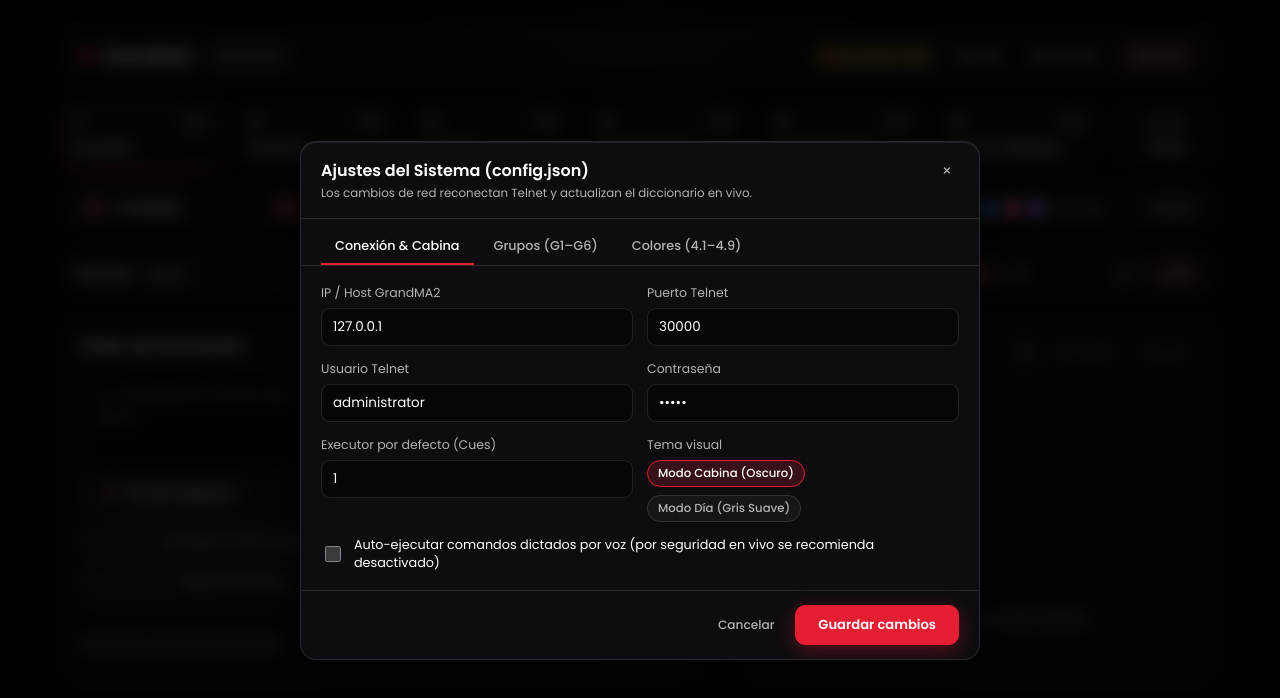
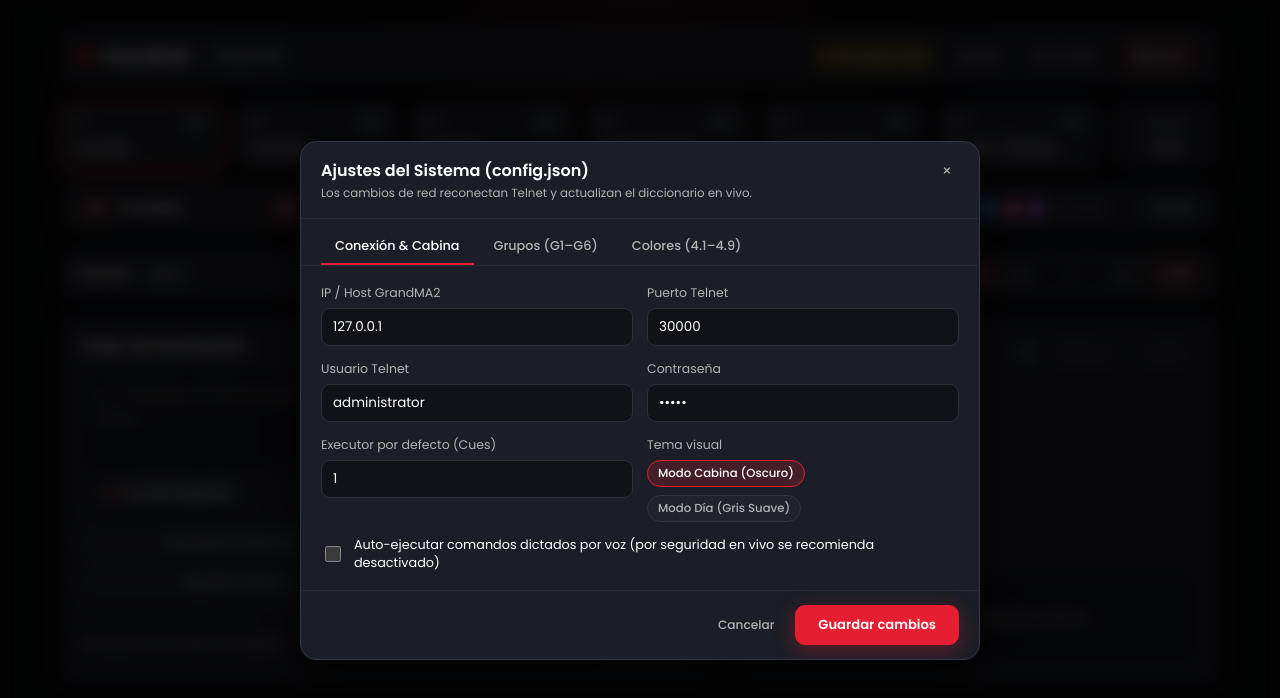
Before and after one commit to Star-dust25/agente-luces-ma2, a React (Vite) app in the folder frontend/: page / in a window 1280 px wide. Both pictures are taken after a click on the button "Ajustes". Shown: the top 698 px of the page. Built offline with nearby package versions, Linux system fonts and the light colour scheme.

Commit message:
style(ui): mejora contraste de superficies y jerarquia gris en modo cabina

```diff
--- a/frontend/src/styles.css
+++ b/frontend/src/styles.css
@@ -1,18 +1,18 @@
 :root {
-  --negro: #000000;
+  --negro: #0a0b0e;
   --carmesi: #e61e32;
   --blanco: #ffffff;
   --gris-acero: #b3b3b3;
   --verde-ok: #22c55e;
   --ambar-alerta: #f59e0b;
 
-  --cristal-bg: rgba(18, 18, 20, 0.72);
-  --cristal-borde: rgba(255, 255, 255, 0.11);
-  --cristal-hover: rgba(255, 255, 255, 0.06);
-  --superficie-input: rgba(0, 0, 0, 0.52);
-  --superficie-sutil: rgba(255, 255, 255, 0.04);
-  --pista-vacia: #262626;
-  --modal-bg: rgba(14, 14, 18, 0.96);
+  --cristal-bg: #16181e;
+  --cristal-borde: #272b35;
+  --cristal-hover: #1c1f27;
+  --superficie-input: #101217;
+  --superficie-sutil: #20232c;
+  --pista-vacia: #2b303b;
+  --modal-bg: #1b1e26;
 
   font-family: 'Poppins', system-ui, -apple-system, sans-serif;
   color: var(--blanco);
@@ -153,9 +153,7 @@ input:focus-visible {
   -webkit-backdrop-filter: blur(24px) saturate(140%);
   border: 1px solid var(--cristal-borde);
   border-radius: 16px;
-  box-shadow:
-    0 16px 40px rgba(0, 0, 0, 0.65),
-    inset 0 1px 0 rgba(255, 255, 255, 0.08);
+  box-shadow: 0 6px 18px rgba(0, 0, 0, 0.42);
 }
 
 /* Cabecera */
@@ -533,7 +531,7 @@ input:focus-visible {
   padding: 15px;
   border: 1px solid var(--cristal-borde);
   border-radius: 16px;
-  background: #111114;
+  background: #1b1e26;
   color: var(--blanco);
   box-shadow: 0 16px 48px rgba(0, 0, 0, 0.38);
   display: flex;
@@ -1426,6 +1424,66 @@ input:focus-visible {
   text-overflow: ellipsis;
 }
 
+/* Jerarquía de superficies para Modo Oscuro (Cabina) sin alterar Modo Día */
+.lienzo:not([data-tema='dia']) .badge-sutil,
+.lienzo:not([data-tema='dia']) .chip-nivel:not(.activo),
+.rueda-panel:not([data-tema='dia']) .chip-nivel,
+.lienzo:not([data-tema='dia']) .boton-microfono:not(.escuchando):not(.transcribiendo),
+.lienzo:not([data-tema='dia']) .chip:not(.chip-sugerida),
+.lienzo:not([data-tema='dia']) .codigo-pill,
+.lienzo:not([data-tema='dia']) .vista-previa-inline code,
+.lienzo:not([data-tema='dia']) .item-actividad {
+  background: var(--superficie-sutil);
+  border-color: #313643;
+}
+
+.lienzo:not([data-tema='dia']) .chip-nivel:not(.activo):hover:not(:disabled),
+.rueda-panel:not([data-tema='dia']) .chip-nivel:hover:not(:disabled),
+.lienzo:not([data-tema='dia']) .boton-microfono:not(.escuchando):not(.transcribiendo):hover:not(:disabled),
+.lienzo:not([data-tema='dia']) .badge-toggle:hover {
+  background: #292d38;
+}
+
+.lienzo:not([data-tema='dia']) .chip:not(.chip-sugerida):hover {
+  background: #292d38;
+  border-color: rgba(230, 30, 50, 0.55);
+  color: var(--blanco);
+}
+
+.lienzo:not([data-tema='dia']) .barra-voz {
+  background: #16181e;
+  border-top: 1px solid #2b303b;
+}
+
+.lienzo:not([data-tema='dia']) .area-texto-con-voz,
+.lienzo:not([data-tema='dia']) .input-cue-compacto,
+.lienzo:not([data-tema='dia']) .campo-form input,
+.lienzo:not([data-tema='dia']) .fila-editable input,
+.lienzo:not([data-tema='dia']) .vacio {
+  background: var(--superficie-input);
+  border: 1px solid #2b303b;
+}
+
+.lienzo:not([data-tema='dia']) .vacio {
+  border-radius: 10px;
+}
+
+.lienzo:not([data-tema='dia']) .area-texto-con-voz:focus-within,
+.lienzo:not([data-tema='dia']) .input-cue-compacto:focus,
+.lienzo:not([data-tema='dia']) .campo-form input:focus,
+.lienzo:not([data-tema='dia']) .fila-editable input:focus {
+  border-color: var(--carmesi);
+}
+
+.rueda-panel:not([data-tema='dia']),
+.lienzo:not([data-tema='dia']) .modal-caja,
+.lienzo:not([data-tema='dia']) .menu-contextual,
+.lienzo:not([data-tema='dia']) .toast {
+  background: var(--modal-bg);
+  border-color: #323746;
+  box-shadow: 0 18px 42px rgba(0, 0, 0, 0.65);
+}
+
 @media (max-width: 1080px) {
   .tira-grupos {
     grid-template-columns: repeat(4, minmax(0, 1fr));
```
